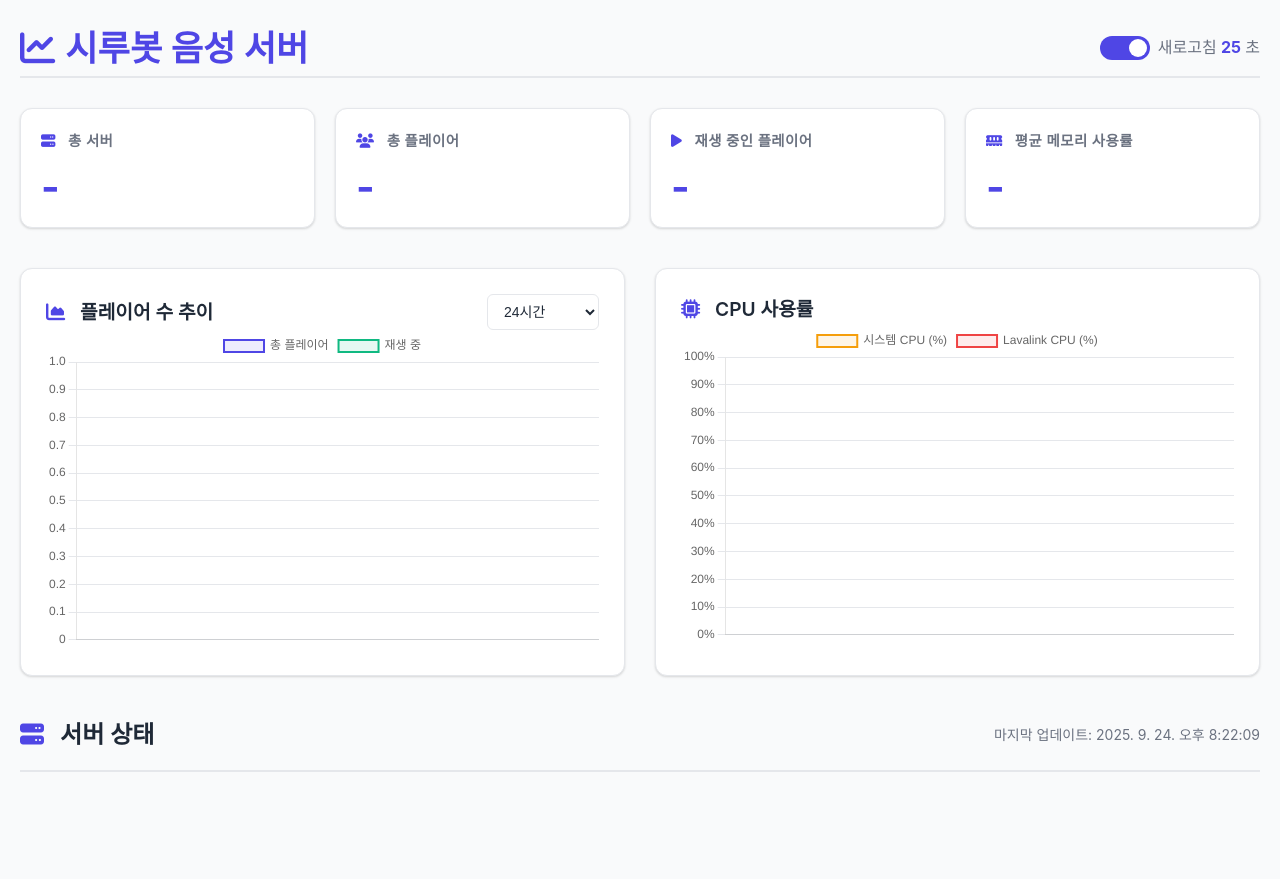
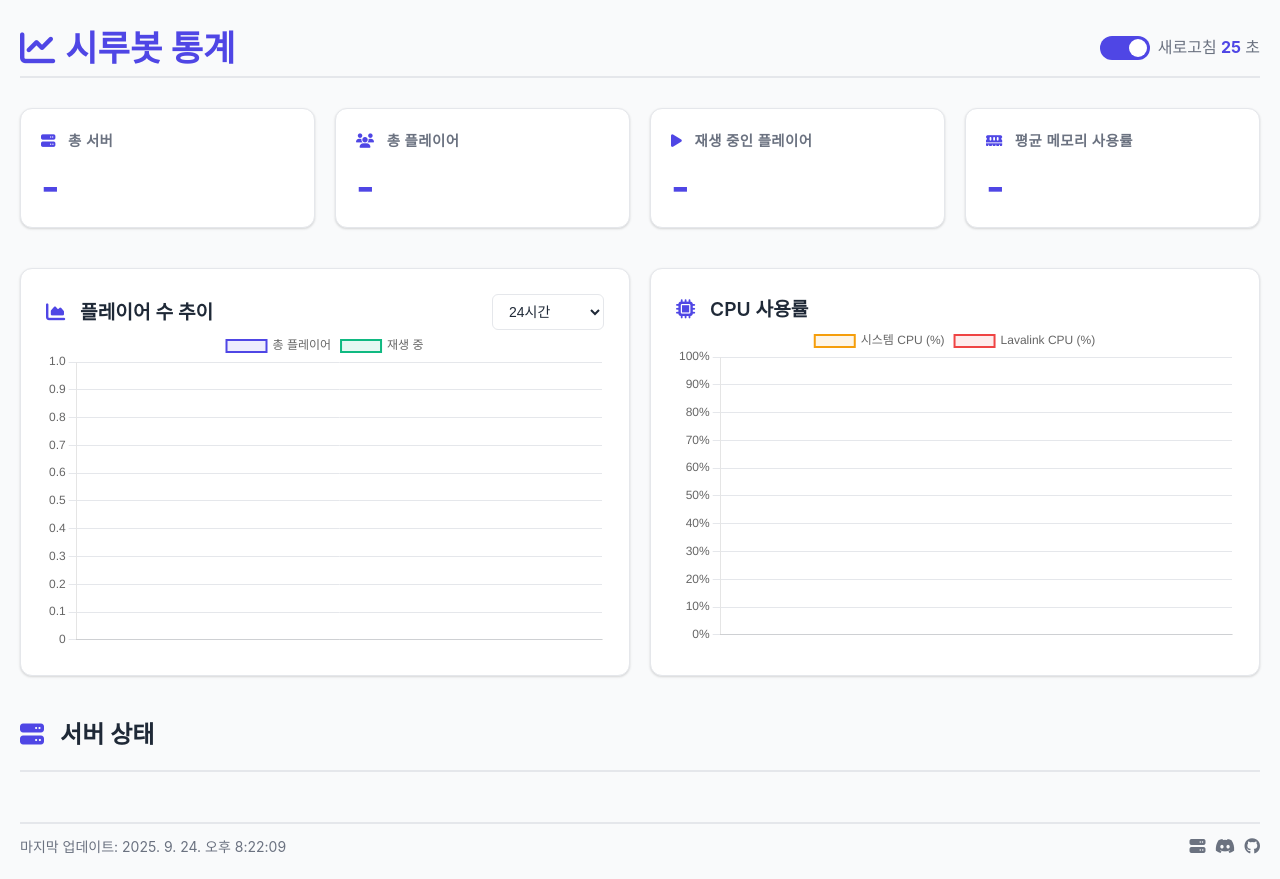
Before and after one commit to SiruBOT/lavalink-stats, a website: page public/index.html in a window 1280 px wide. Before the commit the page ends 857 px from the top, so only its background shows below. Drawn offline with nearby package versions, Linux system fonts and the light colour scheme; no server answers; a web font is replaced by a local one.

Commit message:
feat: add footer

```diff
--- a/public/dashboard.js
+++ b/public/dashboard.js
@@ -191,11 +191,14 @@ class LavalinkDashboard {
         };
 
         const resizeAll = () => {
+            const canvasWrap = document.getElementsByClassName('chart-canvas');
             if (this.charts.players && typeof this.charts.players.resize === 'function') {
-                this.charts.players.resize();
+                this.charts.players.resize(0,0);
+                this.charts.players.resize(canvasWrap[0].clientWidth, canvasWrap[0].clientHeight);
             }
             if (this.charts.cpu && typeof this.charts.cpu.resize === 'function') {
-                this.charts.cpu.resize();
+                this.charts.cpu.resize(0,0);
+                this.charts.cpu.resize(canvasWrap[1].clientWidth, canvasWrap[1].clientHeight);
             }
         };
 
@@ -299,6 +302,18 @@ class LavalinkDashboard {
         const serversGrid = document.getElementById('serversGrid');
         serversGrid.innerHTML = '';
 
+        if (data.length === 0) {
+            serversGrid.style.display = 'flex';
+            serversGrid.style.justifyContent = 'center';
+            serversGrid.style.alignItems = 'center';
+            serversGrid.innerHTML = '<div style="text-align: center; color: #6b7280; padding: 20px;">서버가 없습니다</div>';
+            return;
+        } else {
+            serversGrid.style.display = 'grid';
+            serversGrid.style.justifyContent = '';
+            serversGrid.style.alignItems = '';
+        }
+
         data.forEach(server => {
             const serverCard = this.createServerCard(server);
             serversGrid.appendChild(serverCard);
@@ -312,7 +327,6 @@ class LavalinkDashboard {
             : 0;
 
         const cpuSystemPercent = (server.cpu_system_load || 0) * 100;
-        const cpuLavalinkPercent = (server.cpu_lavalink_load || 0) * 100;
 
         const card = document.createElement('div');
         card.className = `server-card ${isOnline ? 'online' : 'offline'}`;
--- a/public/index.html
+++ b/public/index.html
@@ -13,7 +13,7 @@
 <body>
     <div class="container">
         <header class="header">
-            <h1><i class="fas fa-chart-line"></i>시루봇 음성 서버</h1>
+            <h1><i class="fas fa-chart-line"></i>시루봇 통계</h1>
             <div class="refresh-controls">
                 <label class="switch">
                     <input type="checkbox" id="autoRefresh" checked>
@@ -94,12 +94,19 @@
         <div class="servers-section">
             <div class="section-header">
                 <h3><i class="fas fa-server"></i> 서버 상태</h3>
-                <div class="last-updated">
-                    마지막 업데이트: <span id="lastUpdated">-</span>
-                </div>
             </div>
             <div class="servers-grid" id="serversGrid">
                 <!-- 서버 카드들이 동적으로 추가됩니다 -->
+            </div>
+        </div>
+        <div class="footer">
+            <div class="last-updated">
+                마지막 업데이트: <span id="lastUpdated">-</span>
+            </div>
+            <div>
+                <a href="https://status.kafuu.space/" target="_blank" class="link-no-decoration" style="margin-left: 5px;" ><i class="fa-solid fa-server"></i></a>
+                <a href="https://discord.gg/Np9X5VqPdF" target="_blank" class="link-no-decoration" style="margin-left: 5px;" ><i class="fa-brands fa-discord"></i></a>
+                <a href="https://github.com/SiruBOT/lavalink-stats" target="_blank" class="link-no-decoration" style="margin-left: 5px;" ><i class="fa-brands fa-github"></i></a>
             </div>
         </div>
     </div>
@@ -107,7 +114,6 @@
     <div class="loading-overlay" id="loadingOverlay">
         <div class="loading-spinner">
             <i class="fas fa-spinner fa-spin"></i>
-            <p>데이터를 불러오는 중...</p>
         </div>
     </div>
 
--- a/public/styles.css
+++ b/public/styles.css
@@ -200,7 +200,7 @@ input:checked + .slider:before {
 .charts-section {
     display: grid;
     grid-template-columns: 1fr 1fr;
-    gap: 30px;
+    gap: 20px;
     margin-bottom: 40px;
 }
 
@@ -273,7 +273,7 @@ select.time-select::-ms-expand {
 
 /* 서버 섹션 */
 .servers-section {
-    margin-bottom: 40px;
+    margin-bottom: 25px;
 }
 
 .section-header {
@@ -398,6 +398,21 @@ select.time-select::-ms-expand {
     margin-top: 10px;
 }
 
+.footer {
+    display: flex;
+    justify-content: space-between;
+    align-items: baseline;
+    margin-top: 20px;
+    padding-top: 10px;
+    color: var(--text-secondary);
+    border-top: 2px solid var(--border-color);
+}
+
+.link-no-decoration {
+    text-decoration: none;
+    color: var(--text-secondary);
+}
+
 .progress-fill {
     height: 100%;
     background-color: var(--primary-color);
@@ -446,7 +461,6 @@ select.time-select::-ms-expand {
 .loading-spinner i {
     font-size: 2rem;
     color: var(--primary-color);
-    margin-bottom: 15px;
 }
 
 .loading-spinner p {
```
Also changed, not shown: public/pretendard.css (line endings or trailing spaces).
